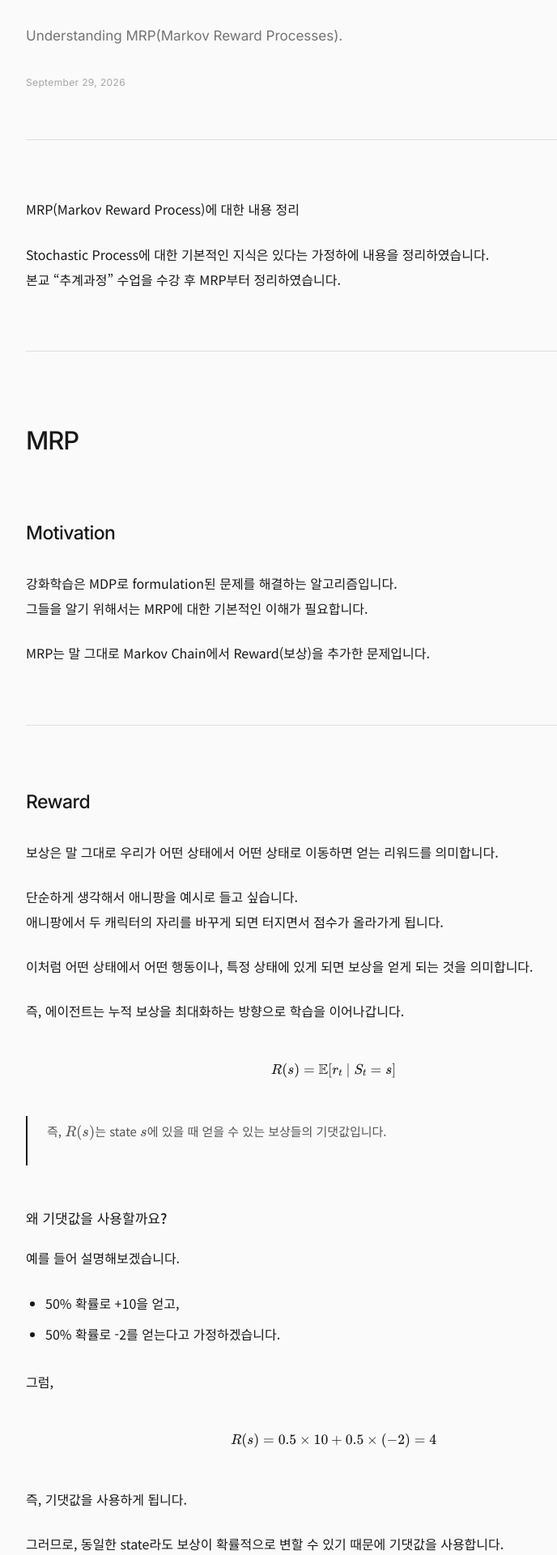
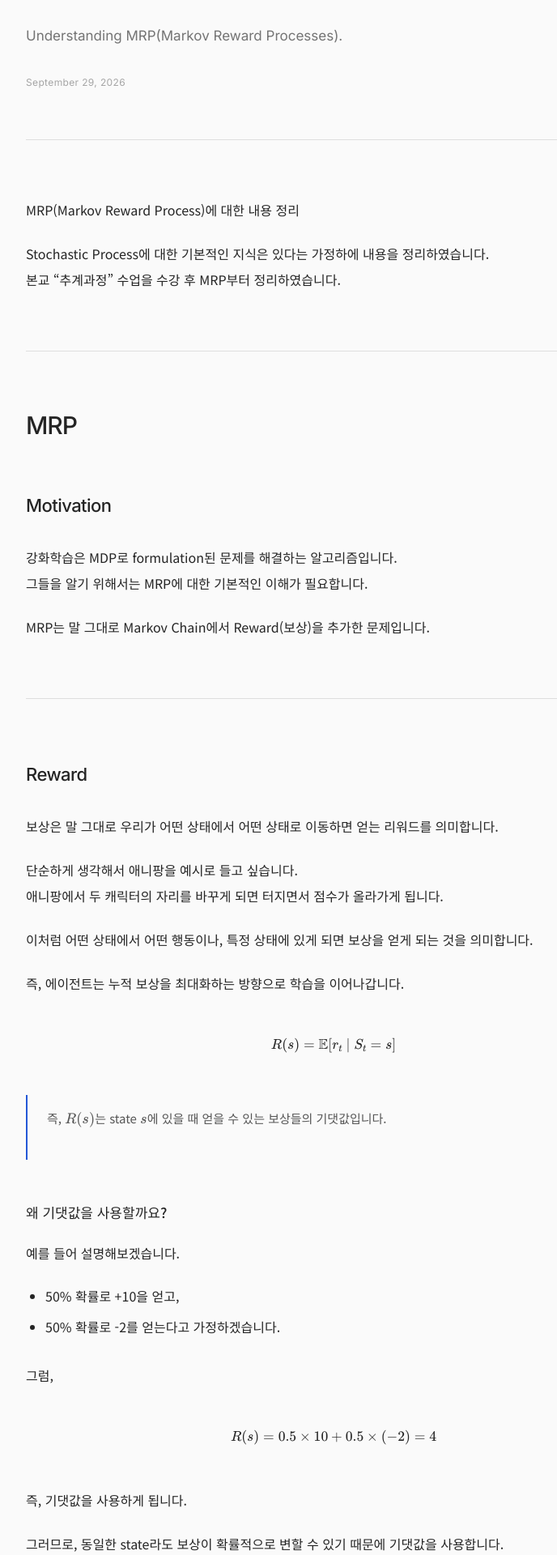
Before and after one commit to jinhan53111-blip/jinhan53111-blip.github.io, a Jekyll site: the page built from _posts/2026-09-29-hello-blog.md, in a window 1280 px wide. Shown: the part 302-2222 px from the top of the page at 81% size, without its empty margins (228-916 px from the left). Built offline with Jekyll 4.4.1, drawn with Linux system fonts in a browser that asks for light colours.

Commit message:
Update style.css

```diff
--- a/assets/css/style.css
+++ b/assets/css/style.css
@@ -497,3 +497,65 @@ mjx-container[display="true"] {
     gap: 6px;
   }
 }
+/* ========================================
+   Post refinement
+   ======================================== */
+
+/* 본문 시작 */
+.post-content {
+  color: #242424;
+}
+
+/* H2: 큰 Chapter */
+.post-content h2 {
+  position: relative;
+
+  margin-top: 80px;
+  margin-bottom: 42px;
+  padding-top: 22px;
+
+  border-top: 1px solid var(--line);
+
+  font-size: 30px;
+  font-weight: 500;
+  letter-spacing: -0.035em;
+}
+
+/* H3: Section */
+.post-content h3 {
+  margin-top: 58px;
+  margin-bottom: 26px;
+
+  font-size: 22px;
+  font-weight: 500;
+  letter-spacing: -0.025em;
+}
+
+/* 일반 문단 */
+.post-content p {
+  margin-bottom: 22px;
+  line-height: 2;
+  word-break: keep-all;
+}
+
+/* 수식 */
+.post-content mjx-container[display="true"] {
+  margin: 52px 0 !important;
+}
+
+/* 인용/핵심 정의 */
+.post-content blockquote {
+  margin: 38px 0;
+  padding: 14px 0 14px 24px;
+
+  border-left: 2px solid var(--accent);
+
+  color: #555;
+}
+
+/* 첫 번째 H2는 위쪽 선 제거 */
+.post-content > h2:first-of-type {
+  margin-top: 30px;
+  padding-top: 0;
+  border-top: none;
+}
```
